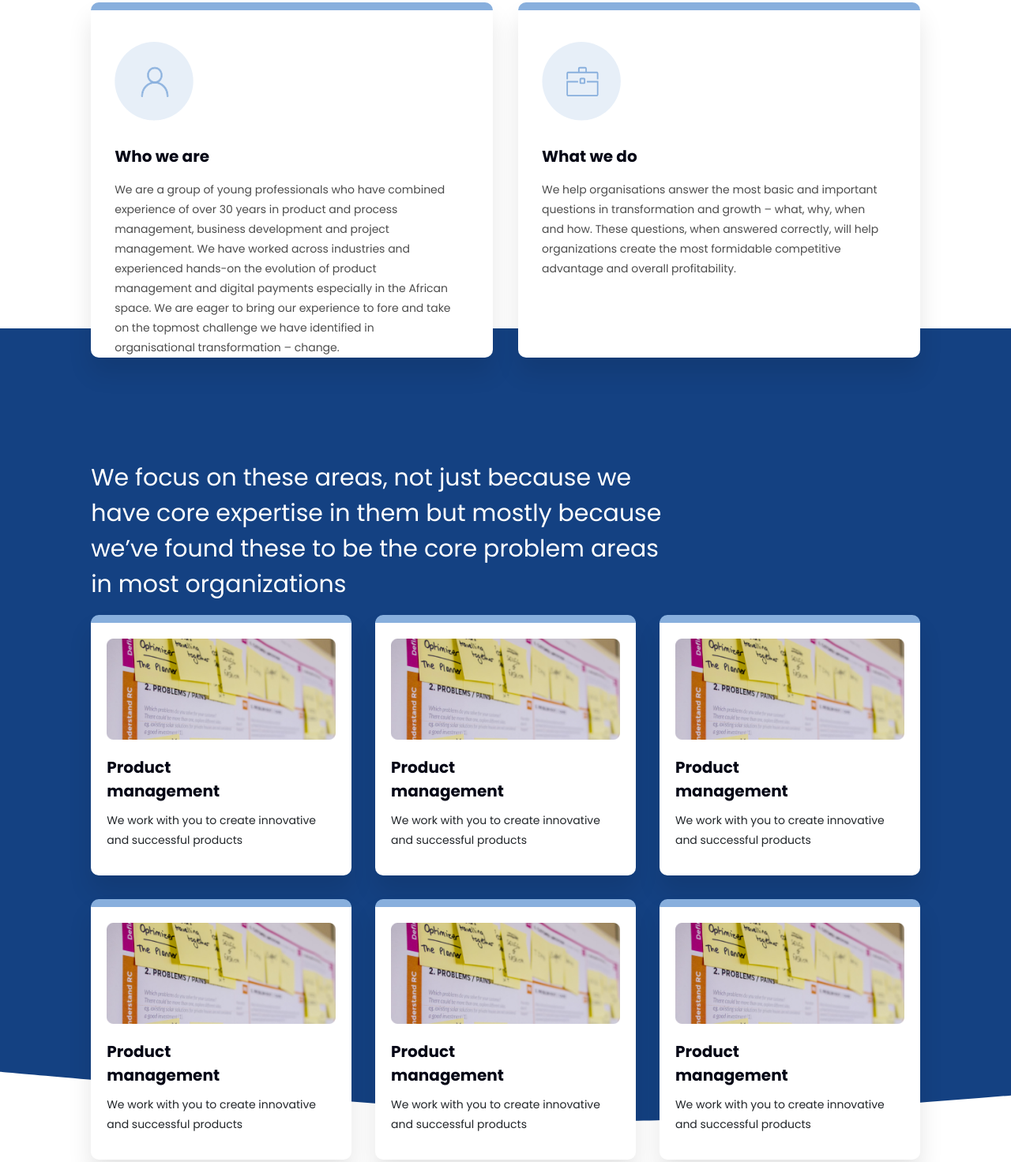
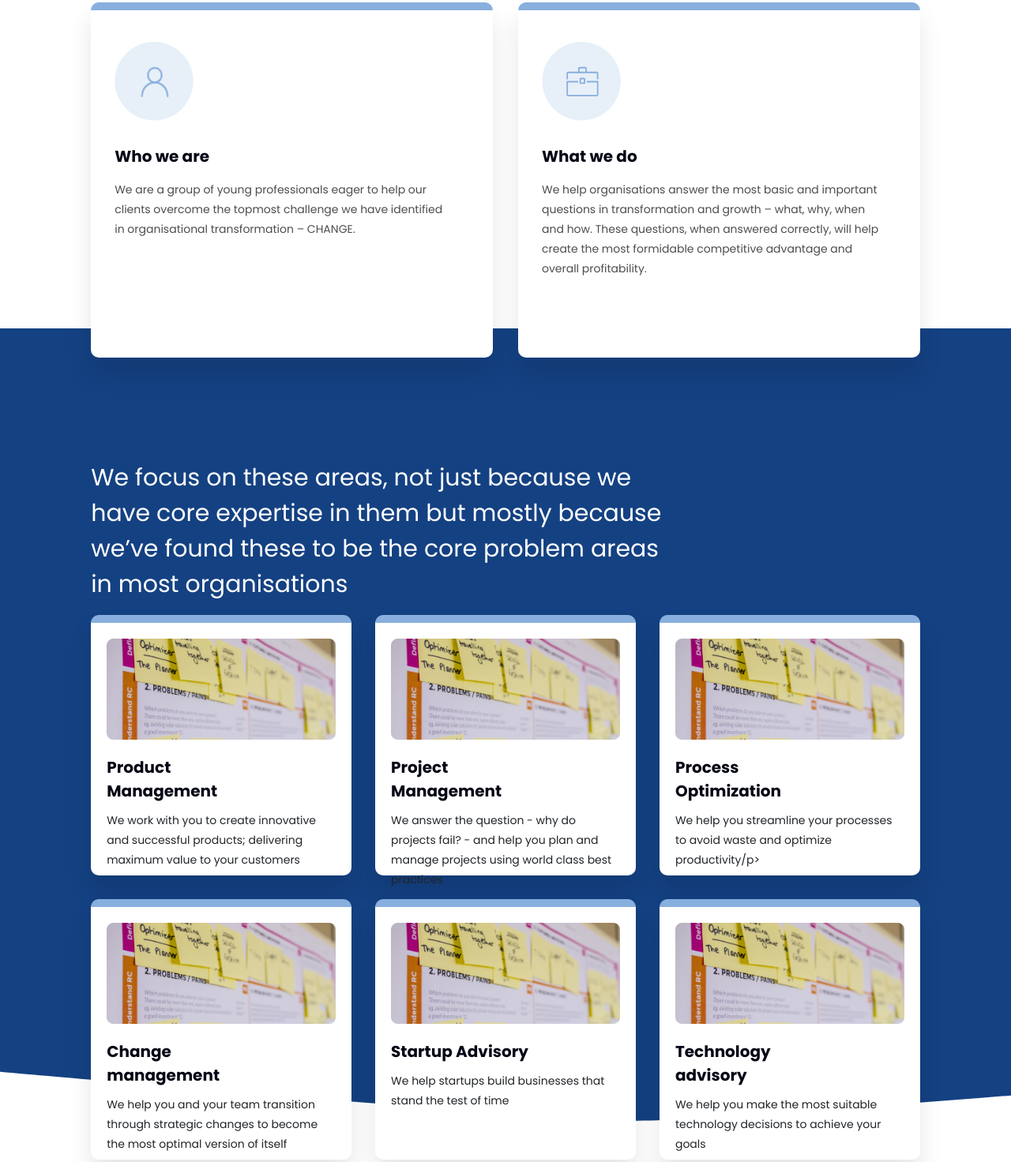
Before and after one commit to produqtedge/produqtedge-web, a plain HTML site: page index.html in a window 1280 px wide. Shown: the part 612-2084 px from the top of the page at 79% size. Drawn offline with nearby package versions, Linux system fonts and the light colour scheme.

Commit message:
Update index.html

```diff
--- a/index.html
+++ b/index.html
@@ -70,11 +70,7 @@
             <img src="./assets/images/svg/user.svg" alt="Hero Image" width="100px">
             <p class="title">Who we are</p>
             <p class="body">
-              We are a group of young professionals who have combined experience of over 30 years in product and process management,
-              business development  and project management. We have worked across industries and experienced hands-on the evolution
-              of product management and digital payments especially in the African space.
-              We are eager to bring our experience to fore and take on the topmost challenge we have identified in organisational
-              transformation – change.
+              We are a group of young professionals eager to help our clients overcome the topmost challenge we have identified in organisational transformation – CHANGE.
             </p>
           </div>
         </div>
@@ -84,7 +80,7 @@
             <p class="title">What we do</p>
             <p class="body">
               We help organisations answer the most basic and important questions in transformation and growth – what, why, when and how.
-              These questions, when answered correctly, will help organizations create the most formidable competitive advantage and overall profitability.
+              These questions, when answered correctly, will help create the most formidable competitive advantage and overall profitability.
             </p>
           </div>
         </div>
@@ -96,49 +92,49 @@
     <div class="focus">
       <div class="inner">
         <p class="title">We focus on these areas, not just because we have core expertise in them but
-          mostly because we’ve found these to be the core problem areas in most organizations</p>
+          mostly because we’ve found these to be the core problem areas in most organisations</p>
           <div class="card-deck">
             <div class="card">
               <div class="text-center">
                 <img src="./assets/images/png/focus-image.png" class="card-img-top" alt="Image">
               </div>
-              <p class="title">Product management</p>
-              <p class="body">We work with you to create innovative and successful products</p>
+              <p class="title">Product Management</p>
+              <p class="body">We work with you to create innovative and successful products; delivering maximum value to your customers</p>
             </div>
             <div class="card">
               <div class="text-center">
                 <img src="./assets/images/png/focus-image.png" class="card-img-top"  alt="Image">
               </div>
-              <p class="title">Product management</p>
-              <p class="body">We work with you to create innovative and successful products</p>
+              <p class="title">Project Management</p>
+              <p class="body">We answer the question - why do projects fail? - and help you plan and manage projects using world class best practices </p>
             </div>
             <div class="card">
               <div class="text-center">
                 <img src="./assets/images/png/focus-image.png" class="card-img-top" alt="Image">
               </div>
-              <p class="title">Product management</p>
-              <p class="body">We work with you to create innovative and successful products</p>
+              <p class="title">Process Optimization</p>
+              <p class="body">We help you streamline your processes to avoid waste and optimize productivity/p>
             </div>
             <div class="card">
               <div class="text-center">
                 <img src="./assets/images/png/focus-image.png" class="card-img-top" alt="Image">
               </div>
-              <p class="title">Product management</p>
-              <p class="body">We work with you to create innovative and successful products</p>
+              <p class="title">Change management</p>
+              <p class="body">We help you and your team transition through strategic changes to become the most optimal version of itself</p>
             </div>
             <div class="card">
               <div class="text-center">
                 <img src="./assets/images/png/focus-image.png" class="card-img-top"  alt="Image">
               </div>
-              <p class="title">Product management</p>
-              <p class="body">We work with you to create innovative and successful products</p>
+              <p class="title">Startup Advisory</p>
+              <p class="body">We help startups build businesses that stand the test of time</p>
             </div>
             <div class="card">
               <div class="text-center">
                 <img src="./assets/images/png/focus-image.png" class="card-img-top" alt="Image">
               </div>
-              <p class="title">Product management</p>
-              <p class="body" id="process">We work with you to create innovative and successful products</p>
+              <p class="title">Technology advisory</p>
+              <p class="body" id="process">We help you make the most suitable technology decisions to achieve your goals</p>
             </div>
           </div>
       </div>
```
